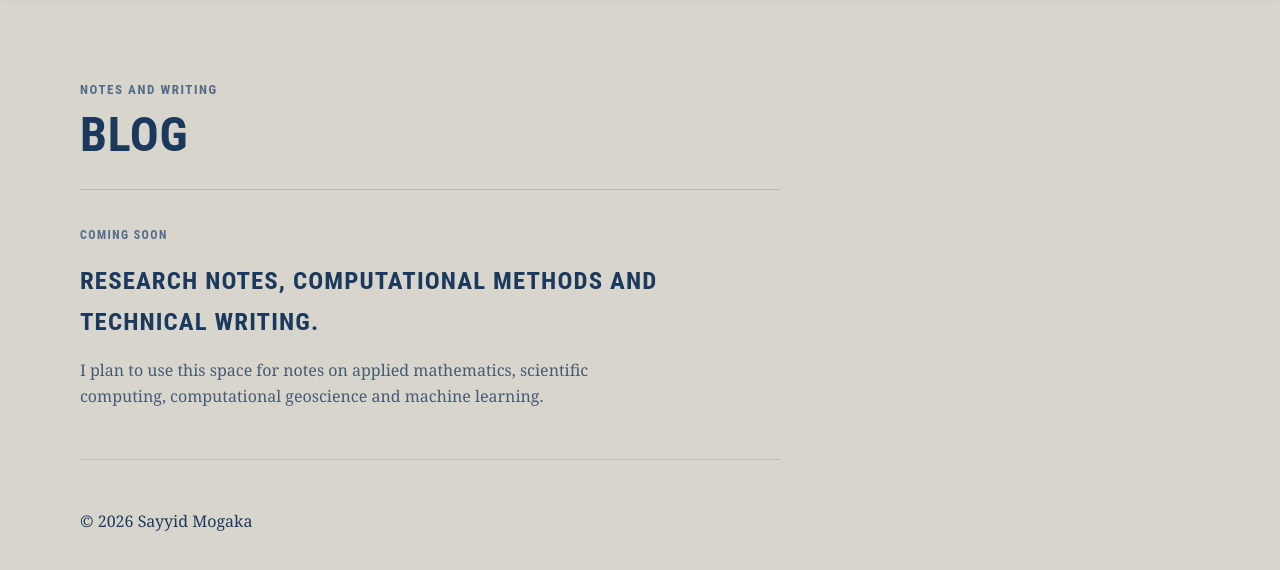
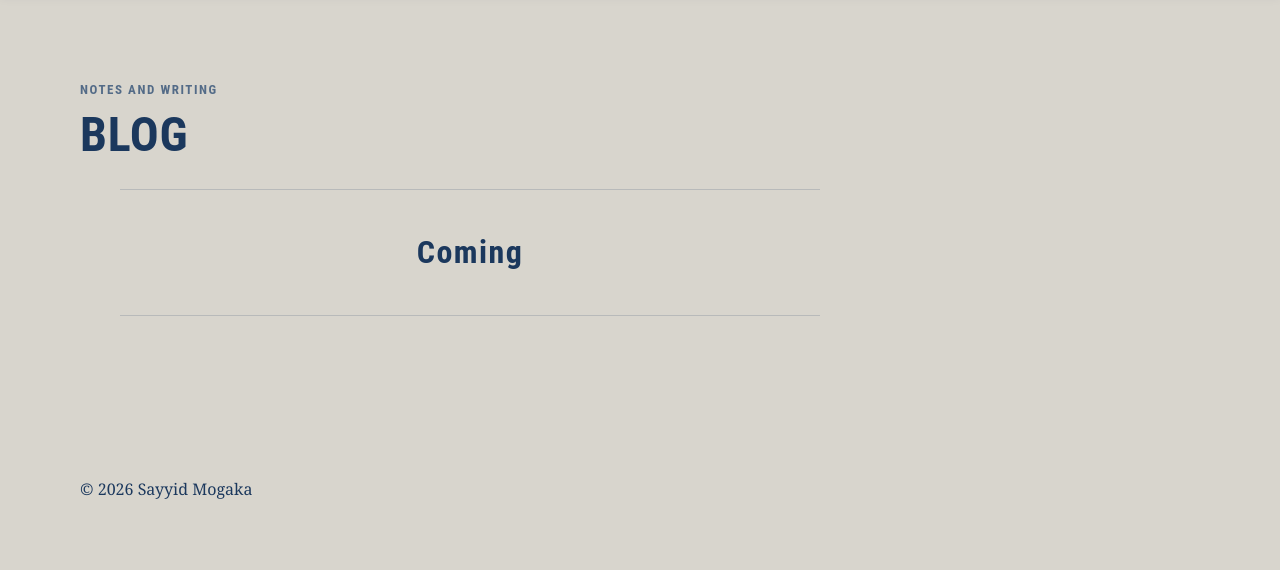
Before and after one commit to sayyidmogaka/sayyidmogaka.github.io, a plain HTML site: page blog.html in a window 1280 px wide. Shown: the part 82-652 px from the top of the page. Drawn offline with Linux system fonts and the light colour scheme.

Commit message:
Simplify Blog placeholder and remove research description

```diff
--- a/blog.html
+++ b/blog.html
@@ -18,4 +18,4 @@
 </div>
 <a class="header-avatar" href="index.html" aria-label="Go to homepage"><img src="assets/images/sayyid-mogaka.jpg" alt="Portrait of Sayyid Mogaka"></a><button class="theme-toggle" type="button" aria-label="Switch to dark mode" title="Switch to dark mode" aria-pressed="false"><svg class="theme-moon" width="22" height="22" viewBox="0 0 24 24" fill="none" stroke="currentColor" stroke-width="1.8" stroke-linecap="round" stroke-linejoin="round" aria-hidden="true"><path d="M20.9 13.35A9 9 0 0 1 10.65 3.1 9 9 0 1 0 20.9 13.35Z"/></svg><svg class="theme-sun" width="22" height="22" viewBox="0 0 24 24" fill="none" stroke="currentColor" stroke-width="1.8" stroke-linecap="round" aria-hidden="true"><circle cx="12" cy="12" r="4"/><path d="M12 2v2m0 16v2M2 12h2m16 0h2M4.9 4.9l1.4 1.4m11.4 11.4 1.4 1.4M4.9 19.1l1.4-1.4M17.7 6.3l1.4-1.4"/></svg></button>
 </div>
-</header><main class="page narrow blog"><small>NOTES AND WRITING</small><h1>Blog</h1><div class="coming"><label>COMING SOON</label><h2>Research notes, computational methods and technical writing.</h2><p>I plan to use this space for notes on applied mathematics, scientific computing, computational geoscience and machine learning.</p></div></main><footer>© <span class="year"></span> Sayyid Mogaka</footer></div><script src="assets/js/main.js?v=20261127-theme"></script></body></html>
+</header><main class="page narrow blog"><small>NOTES AND WRITING</small><h1>Blog</h1><div class="coming" style="text-align:center;margin:0 auto;padding:36px 0;"><h2 style="margin:0;font-size:clamp(1.4rem,3vw,2rem);text-transform:none;">Coming</h2></div></main><footer>© <span class="year"></span> Sayyid Mogaka</footer></div><script src="assets/js/main.js?v=20261127-theme"></script></body></html>
```
